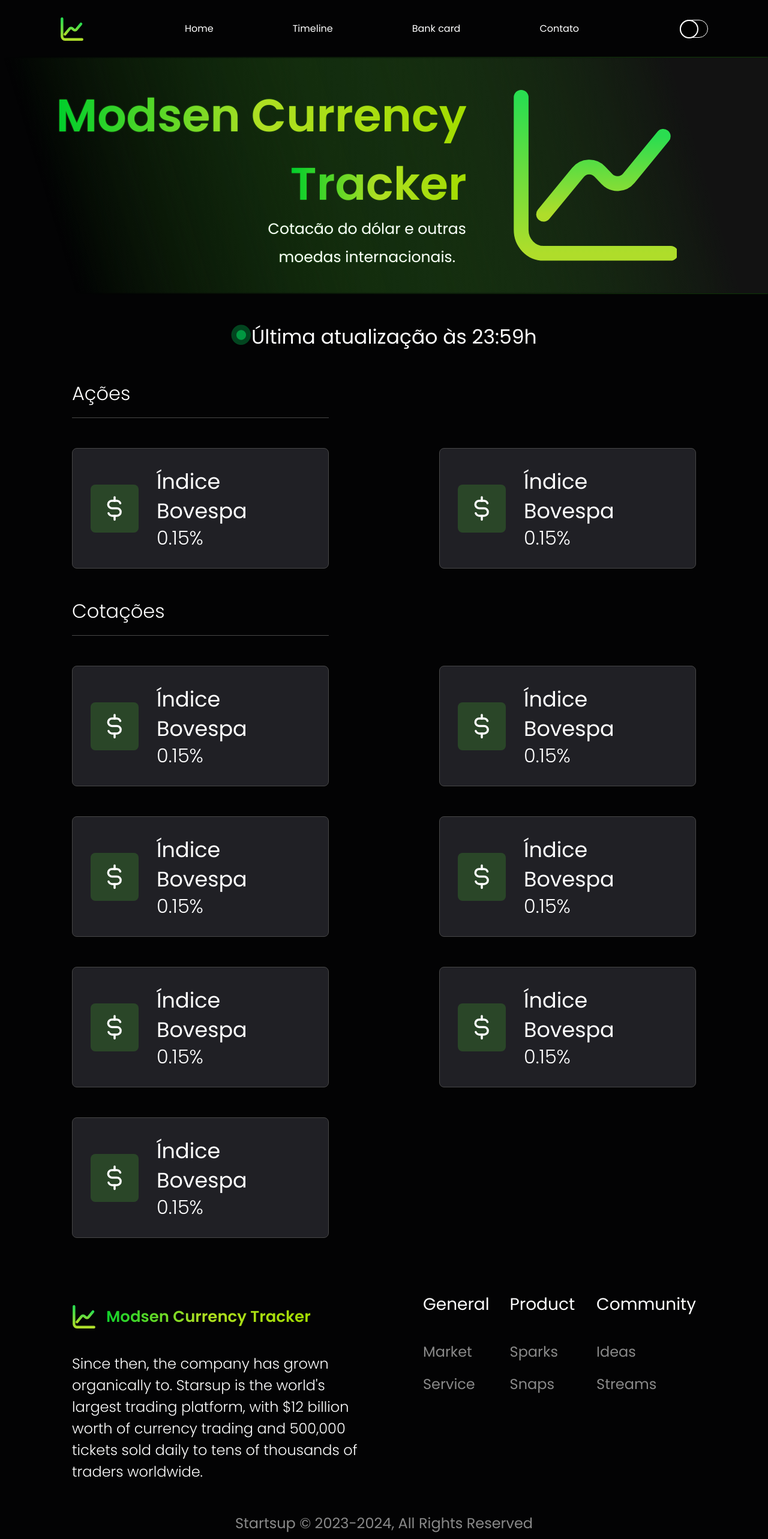
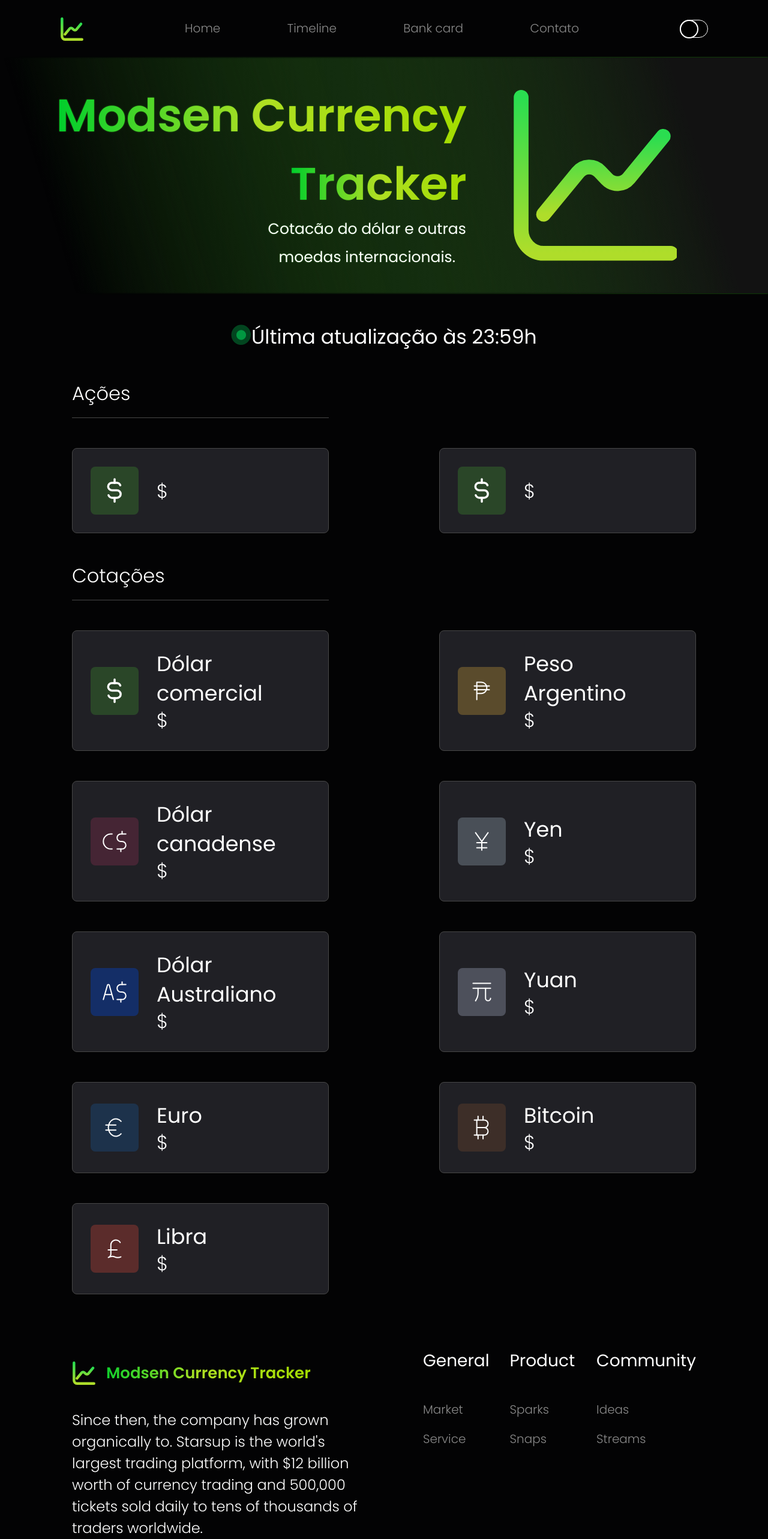
Before and after one commit to Gix73/currency-tracker-app, a React app: page / in a window 1280 px wide. Shown: the top 2566 px of the page at 60% size. Built offline with nearby package versions, Linux system fonts and the light colour scheme; no server answers.

Commit message:
feat: add values to HomePage

```diff
--- a/package.json
+++ b/package.json
@@ -29,6 +29,7 @@
     "webpack-dev-server": "^4.13.3"
   },
   "dependencies": {
+    "axios": "^1.4.0",
     "babel-plugin-styled-components": "^2.1.1",
     "eslint": "^8.38.0",
     "eslint-config-prettier": "^8.8.0",
--- a/src/App.jsx
+++ b/src/App.jsx
@@ -3,16 +3,30 @@
 import Header from "./components/Header/Header";
 import { AppWrapper, Container } from "./styled";
 import HomePage from "./pages/HomePage/HomePage";
+import { useEffect, useState } from "react";
+import axios from "axios";
 
 const App = () => {
+  const [exchange, setExchange] = useState({});
+  useEffect(() => {
+    axios
+      .get(
+        `https://cdn.jsdelivr.net/gh/fawazahmed0/currency-api@1/latest/currencies/usd.json`
+      )
+      .then((res) => {
+        setExchange((prevState) => res.data);
+      });
+  }, []);
+  console.log(exchange);
+
   return (
     <AppWrapper>
       <Container>
         <Header />
         <Routes>
-          <Route path="/" element={<HomePage />} />
-          {/* <Route path="/" element={} />
-          <Route path="/" element={} />         */}
+          <Route path="/" element={<HomePage data={exchange} />} />
+          <Route path="/timeline" element={<></>} />
+          {/*<Route path="/" element={} />         */}
         </Routes>
         <Footer />
       </Container>
--- a/src/components/Header/Nav/Nav.jsx
+++ b/src/components/Header/Nav/Nav.jsx
@@ -1,4 +1,4 @@
-import { Logo } from "../../../globalStyled/staticComponents.js";
+import { Logo, StyledLink } from "../../../globalStyled/staticComponents.js";
 import ToggleButton from "../ToggleButton/ToggleButton.jsx";
 import { NavContainer, NavWrapper } from "./styled";
 
@@ -7,10 +7,18 @@
     <NavWrapper>
       <Logo />
       <NavContainer>
-        <div>Home</div>
-        <div>Timeline</div>
-        <div>Bank card</div>
-        <div>Contato</div>
+        <div>
+          <StyledLink to="/">Home</StyledLink>
+        </div>
+        <div>
+          <StyledLink to="/timeline">Timeline</StyledLink>
+        </div>
+        <div>
+          <StyledLink to="/bankcard">Bank card</StyledLink>
+        </div>
+        <div>
+          <StyledLink to="/">Contato</StyledLink>
+        </div>
       </NavContainer>
       <ToggleButton />
     </NavWrapper>
--- a/src/components/Home/Home.jsx
+++ b/src/components/Home/Home.jsx
@@ -1,7 +1,35 @@
+import axios from "axios";
 import InfoCard from "./InfoCard/InfoCard";
 import { CategorySpan, Container, HomeWrapper, Wrapper } from "./styled";
+import { exchangeValues } from "../../constants/exchangeValues";
+import { useEffect, useState } from "react";
 
-const Home = () => {
+const Home = ({ data }) => {
+  const [exchange, setExchange] = useState({});
+
+  useEffect(() => {
+    setExchange((prevState) => data);
+  }, [data]);
+
+  function createItems() {
+    let components = [];
+
+    for (let key in exchangeValues) {
+      components.push(
+        <InfoCard
+          key={key}
+          firstVal={key.toLowerCase()}
+          name={exchangeValues[key].name}
+          sign={exchangeValues[key].sign}
+          url={exchangeValues[key].img}
+          data={exchange.usd}
+        />
+      );
+    }
+
+    return components;
+  }
+
   return (
     <HomeWrapper>
       <Wrapper>
@@ -15,15 +43,7 @@
         <Container>
           <CategorySpan>Cotações</CategorySpan>
         </Container>
-        <Container>
-          <InfoCard />
-          <InfoCard />
-          <InfoCard />
-          <InfoCard />
-          <InfoCard />
-          <InfoCard />
-          <InfoCard />
-        </Container>
+        <Container>{createItems().map((e) => e)}</Container>
       </Wrapper>
     </HomeWrapper>
   );
--- a/src/components/Home/InfoCard/InfoCard.jsx
+++ b/src/components/Home/InfoCard/InfoCard.jsx
@@ -6,13 +6,20 @@
   InfoSpan,
 } from "./styled";
 
-const InfoCard = () => {
+const InfoCard = ({ firstVal, name, sign, url, data }) => {
+  function convert() {
+    return (1 / data[firstVal]).toFixed(6);
+  }
+
   return (
     <InfoCardWrapper>
-      <CardImg />
+      <CardImg url={url} />
       <InfoContainer>
-        <InfoSpan>Índice Bovespa</InfoSpan>
-        <CostSpan>0.15%</CostSpan>
+        <InfoSpan>{name}</InfoSpan>
+        <CostSpan>
+          {"$ "}
+          {data ? convert() : ""}
+        </CostSpan>
       </InfoContainer>
     </InfoCardWrapper>
   );
--- a/src/components/Home/InfoCard/styled.js
+++ b/src/components/Home/InfoCard/styled.js
@@ -15,7 +15,8 @@
 export const CardImg = styled.div`
   width: 80px;
   height: 80px;
-  background-image: url("${icon}");
+  background-image: ${(props) =>
+    props.url ? `url('${props.url}');` : `url("${icon}");`};
   background-repeat: no-repeat;
   padding-right: 110px;
 `;
--- /dev/null
+++ b/src/constants/exchangeValues.js
@@ -0,0 +1,35 @@
+import usd_logo from "../assets/cardIcons/Dollar.svg";
+import ars_logo from "../assets/cardIcons/Peso_Argentino.svg";
+import cad_logo from "../assets/cardIcons/Canadian_Dollar.svg";
+import jpy_logo from "../assets/cardIcons/Yen.svg";
+import aud_logo from "../assets/cardIcons/Australian_Dollar.svg";
+import cny_logo from "../assets/cardIcons/Won.svg";
+import eur_logo from "../assets/cardIcons/Euro.svg";
+import btc_logo from "../assets/cardIcons/Bitcoin.svg";
+import gbp_logo from "../assets/cardIcons/Libra.svg";
+// import ars_logo from "../assets/cardIcons/";
+// import ars_logo from "../assets/cardIcons/";
+
+// export const exchangeValue = [
+//   "USD",
+//   "ARS",
+//   "CAD",
+//   "JPY",
+//   "AUD",
+//   "CNY",
+//   "EUR",
+//   "BTC",
+//   "GBP",
+// ];
+
+export const exchangeValues = {
+  USD: { name: "Dólar comercial", sign: "$", img: usd_logo },
+  ARS: { name: "Peso Argentino", sign: "P$", img: ars_logo },
+  CAD: { name: "Dólar canadense", sign: "С$", img: cad_logo },
+  JPY: { name: "Yen", sign: "¥", img: jpy_logo },
+  AUD: { name: "Dólar Australiano", sign: "A$", img: aud_logo },
+  CNY: { name: "Yuan", sign: "¥", img: cny_logo },
+  EUR: { name: "Euro", sign: "€", img: eur_logo },
+  BTC: { name: "Bitcoin", sign: "₿", img: btc_logo },
+  GBP: { name: "Libra", sign: "₱", img: gbp_logo },
+};
--- a/src/globalStyled/staticComponents.js
+++ b/src/globalStyled/staticComponents.js
@@ -5,9 +5,9 @@
 export const StyledLink = styled(NavLink)`
   text-decoration: none;
   color: white;
-  font-weight: 400;
-  font-size: 24px;
-  line-height: 36px;
+  font-weight: 300;
+  font-size: 20px;
+  line-height: 41px;
   color: #898989;
 
   /* &[aria-current] {
--- a/src/index.js
+++ b/src/index.js
@@ -11,3 +11,7 @@
     <App />
   </BrowserRouter>
 );
+
+if ("development" && module && module.hot) {
+  module.hot.accept();
+}
--- a/src/pages/HomePage/HomePage.jsx
+++ b/src/pages/HomePage/HomePage.jsx
@@ -1,10 +1,10 @@
 import Home from "../../components/Home/Home";
 import { HomePageWrapper } from "./styled";
 
-const HomePage = () => {
+const HomePage = ({ data }) => {
   return (
     <HomePageWrapper>
-      <Home />
+      <Home data={data} />
     </HomePageWrapper>
   );
 };
--- a/webpack.config.js
+++ b/webpack.config.js
@@ -57,6 +57,7 @@
   devServer: {
     port: 3000,
     hot: true,
+    open: true,
   },
   mode: production ? "production" : "development",
 };
```
Also changed, not shown: 1 other file (tests, documents, lock files or other folders).
